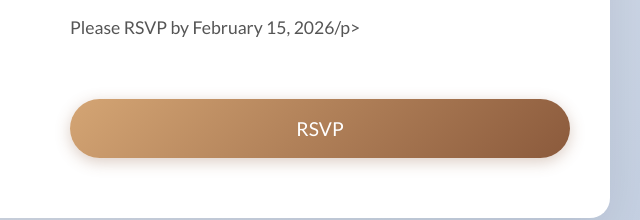
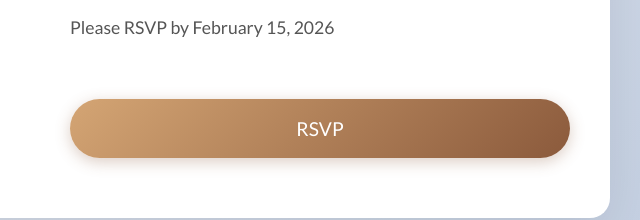
Before and after one commit to nlb248117/shezelandazmat, a plain HTML site: page index.html in a window 1280 px wide. Shown: the part 455-675 px from the top of the page, 630-1270 px from the left. Drawn offline with nearby package versions, Linux system fonts and the light colour scheme; a web font is replaced by a local one.

Commit message:
Update index.html

```diff
--- a/index.html
+++ b/index.html
@@ -22,7 +22,7 @@
                 <p class="date">Sunday, May 31, 2026</p>
                 <div class="details">
                     <p>We would be honored to have you celebrate our special day with us!</p>
-                    <p>Please RSVP by February 15, 2026/p>
+                    <p>Please RSVP by February 15, 2026</p>
                 </div>
                 <button id="rsvp-button" class="rsvp-button">RSVP</button>
             </div>
```
